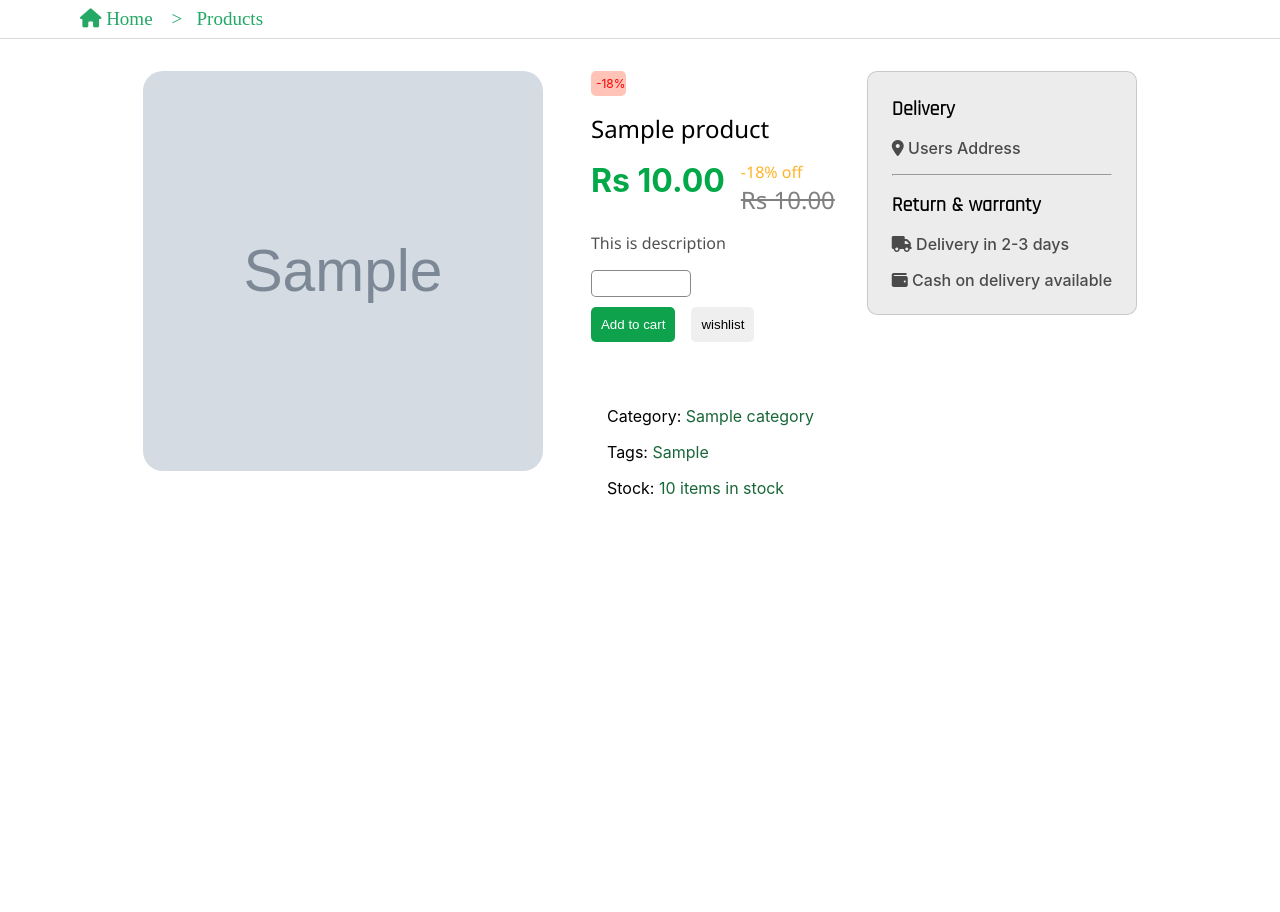
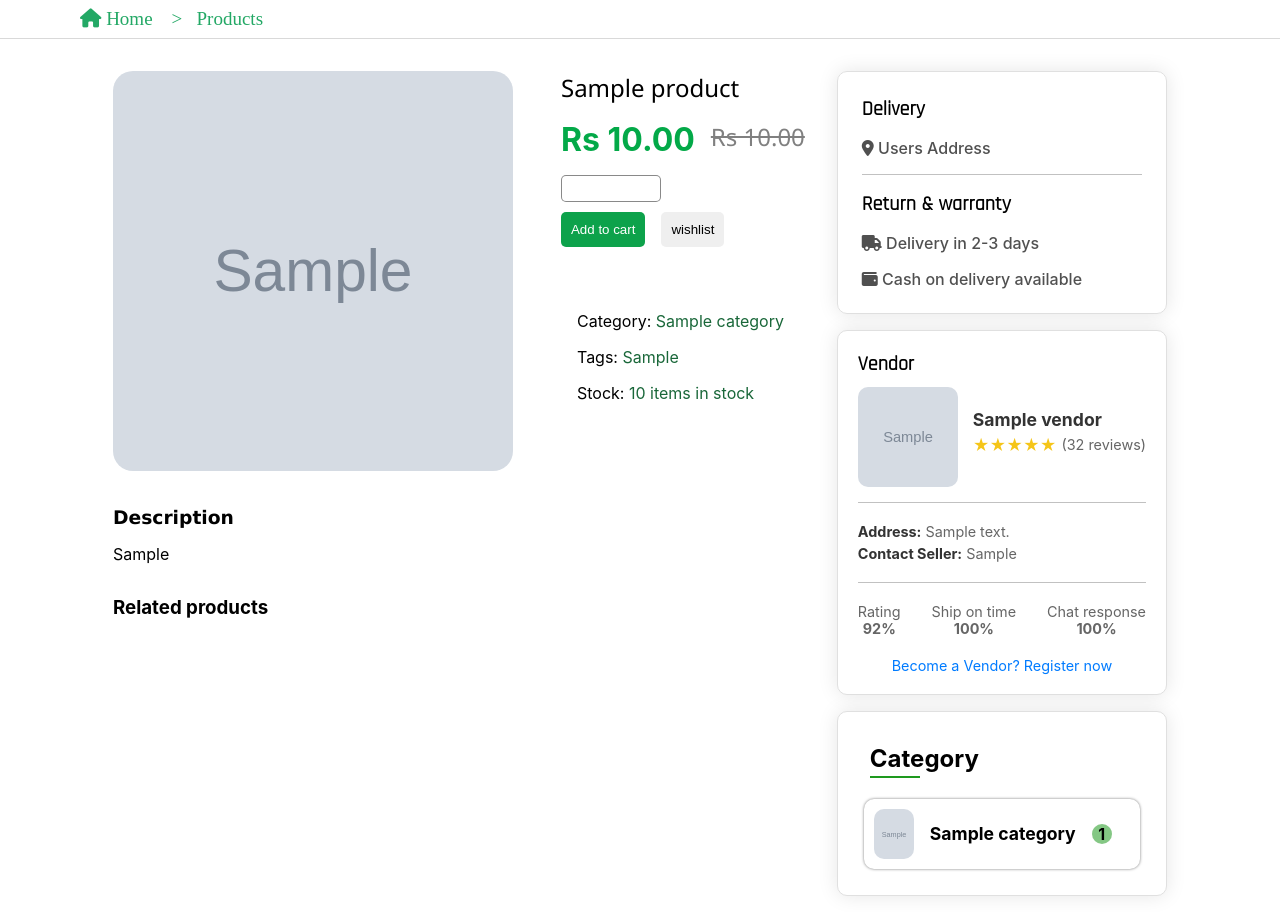
Before and after one commit to Prateek-Giree/Ecommerce_website_django, a Django app: page /products/1/ in a window 1280 px wide. Shown: the part 188-1100 px from the top of the page. Before the commit the page ends 683 px from the top, so only its background shows below. Run offline with Django 4.2, Linux system fonts and the light colour scheme; tables that the repository leaves empty hold one stand-in row (values such as "Sample post"); grey boxes marked "Sample" are stand-in pictures; some web fonts are replaced.

Commit message:
Bulk commit

```diff
--- a/ecomm/admin.py
+++ b/ecomm/admin.py
@@ -1,8 +1,13 @@
 from django.contrib import admin
 from .models import Category, Vendor, Product
+from .models import Wishlist, Review, UserProfile
 
 
 # Register your models here.
 admin.site.register(Category)
 admin.site.register(Vendor)
 admin.site.register(Product)
+
+admin.site.register(Wishlist)
+admin.site.register(Review)
+admin.site.register(UserProfile)
--- a/ecomm/models.py
+++ b/ecomm/models.py
@@ -1,4 +1,5 @@
 from django.db import models
+from django.contrib.auth.models import User
 
 # Create your models here.
 
@@ -36,3 +37,43 @@ class Product(models.Model):
 
     def __str__(self):
         return self.name
+
+
+    from django.contrib.auth.models import User
+
+class UserProfile(models.Model):
+    user = models.OneToOneField(User, on_delete=models.CASCADE)
+    profile_image = models.ImageField(upload_to="profiles/", blank=True, null=True)
+    phone = models.CharField(max_length=15, blank=True)
+    address = models.TextField(blank=True)
+
+    def __str__(self):
+        return self.user.username
+
+
+class Wishlist(models.Model):
+    user = models.ForeignKey(User, on_delete=models.CASCADE)
+    product = models.ForeignKey(Product, on_delete=models.CASCADE)
+    added_at = models.DateTimeField(auto_now_add=True)
+
+    class Meta:
+        unique_together = ('user', 'product')  # Prevent duplicate wishlists
+
+    def __str__(self):
+        return f"{self.user.username} - {self.product.name}"
+
+
+from django.contrib.auth.models import User
+
+class Review(models.Model):
+    product = models.ForeignKey(Product, on_delete=models.CASCADE, related_name='reviews')
+    user = models.ForeignKey(User, on_delete=models.CASCADE)
+    rating = models.IntegerField(choices=[(i, i) for i in range(1, 6)])  # 1 to 5 stars
+    comment = models.TextField()
+    created_at = models.DateTimeField(auto_now_add=True)
+
+    class Meta:
+        unique_together = ('user', 'product')  # One review per product per user
+
+    def __str__(self):
+        return f"{self.user.username} - {self.product.name} ({self.rating}⭐)"
--- a/ecomm/templates/ecomm/products.html
+++ b/ecomm/templates/ecomm/products.html
@@ -17,21 +17,24 @@
       </div>
 
       <div class="info">
-        <span class="discount">-18%</span>
+        {% if product.discount_percentage != 0 %}
+        <span class="discount">-{{ product.discount_percentage | floatformat:0 }}%</span>
+        {% endif %}
 
         <h3>{{ product.name }}</h3>
 
         <div class="prod-price">
           <span class="p">Rs {{ product.new_price|default:product.price }}</span>
           <div class="dis">
-            <span class="d">-18% off</span>
+            {% if product.discount_percentage != 0 %}
+            <span class="d">-{{ product.discount_percentage | floatformat:0 }}% off</span>
+            {% endif %}
             {% if product.new_price %}
             <span class="old-price">Rs {{ product.price }}</span>
             {% endif %}
           </div>
         </div>
 
-        <p class="prod-description">This is description</p>
 
         <form action="" method="POST">
           <input type="number" name="qty" id="qty" class="qty" />
@@ -43,15 +46,65 @@
 
         <div class="prod-information">
           <span
-            >Category: <span style="color: rgb(25, 103, 57)">{{ product.category.name }}</span></span
+          >Category: <span style="color: rgb(25, 103, 57)">{{ product.category.name }}</span></span
           >
           <span>Tags: <span style="color: rgb(25, 103, 57)"> {{ product.tag }} </span></span>
           <span
-            >Stock:
-            <span style="color: rgb(25, 103, 57)">10 items in stock</span></span
+          >Stock:
+          <span style="color: rgb(25, 103, 57)">10 items in stock</span></span
           >
         </div>
       </div>
+    </div>
+
+    <dl>
+      <dt>
+        <h3>
+          Description
+        </h3></dt>
+      <dd> {{ product.discription }} </dd>
+    </dl>
+
+
+    <h3>Related products</h3>
+    <div class="related-prod">
+      {% for related_product in related_products  %}
+      <div class="cards">
+        <div class="product-grid">
+          <!-- Loop through the recent products -->
+          <div class="product-item">
+            <small class="off">
+              -{{ related_product.discount_percentage|floatformat:0 }}%
+            </small>
+
+            <a style="text-decoration: none" href="{% url "products" related_product.id %}">
+              <img src="{{ related_product.image.url }}" alt="{{ related_product.name }}" />
+              <small>{{ related_product.category.name }}</small>
+              <h3>{{ related_product.name }}</h3>
+            </a>
+            By
+            <a style="text-decoration: none" href="">
+              <span>{{ related_product.vendor.name }}</span>
+            </a>
+            <br />
+
+            <div class="price-btn">
+              <div class="price">
+                <span>Rs.{{ related_product.new_price|default:related_product.price }}</span>
+                <p><s>Rs.{{ related_product.price }} </s></p>
+              </div>
+
+              <div class="btns">
+                <a class="add" href=""
+                  ><i class="fa fa-cart-shopping"></i>Add</a
+                >
+                <a href=""><i class="fa-regular fa-heart"></i></a>
+              </div>
+            </div>
+          </div>
+        </div>
+      </div>
+      {% endfor %}
     </div>
   </section>
 
@@ -61,9 +114,59 @@
       <p><i class="fa-solid fa-location-dot"></i> Users Address</p>
       <hr />
       <h3>Return & warranty</h3>
-      <p><i class="fa-solid fa-truck"></i> Delivery in 2-3 days</p>
+      <p><i class="fa-solid fa-truck"></i>
+
+        {% if product.category.name|lower == "food" or product.category.name|lower == "snacks" %}
+        Instant Delivery </p>
+        {% else %}
+        Delivery in 2-3 days
+        {% endif %}
+
       <p> <i class="fa-solid fa-wallet"></i> Cash on delivery available</p>
     </div>
+
+    <div class="vendor-section">
+      <div class="vendor-header">
+          <h3>Vendor</h3>
+      </div>
+
+      <div class="vendor-info">
+          <img src=" {{vendor.image.url}} " alt="Vendor Logo" class="vendor-logo">
+          <div class="vendor-details">
+            <h4>{{ vendor.name }}</h4>
+            <div class="vendor-rating">
+              <span class="stars">★★★★★</span>
+              <span class="reviews">(32 reviews)</span>
+            </div>
+          </div>
+        </div>
+        <hr>
+
+        <div class="vendor-contact">
+          <p><strong>Address:</strong> {{ vendor.address }} </p>
+          <p><strong>Contact Seller:</strong> {{vendor.contact}} </p>
+      </div>
+        <hr/>
+      <div class="vendor-stats">
+          <div class="stat">
+              <p>Rating</p>
+              <p class="stat-value">92%</p>
+          </div>
+          <div class="stat">
+              <p>Ship on time</p>
+              <p class="stat-value">100%</p>
+          </div>
+          <div class="stat">
+              <p>Chat response</p>
+              <p class="stat-value">100%</p>
+          </div>
+      </div>
+
+      <a href="#" class="vendor-link">Become a Vendor? Register now</a>
+  </div>
+
+  {% include "ecomm/category.html" %}
+
   </section>
 </main>
 {% endblock body %}
--- a/ecomm/views.py
+++ b/ecomm/views.py
@@ -1,5 +1,5 @@
 from django.shortcuts import render
-from .models import Category, Product
+from .models import Category, Product, Vendor
 from django.db.models import Count
 
 # Create your views here.
@@ -27,13 +27,18 @@ def index(request):
 
 
 def products(request,pk):
+
     product= Product.objects.filter(id=pk)
+    categories = Category.objects.annotate(product_count=Count("product"))
+    related_products = Product.objects.filter(category=product[0].category).exclude(id=pk)[:4]
+
     try:
         product = product[0]
     except IndexError:
         product = None
     if product is None:
         return render(request, "ecomm/404.html")
+    # Calculate discount percentage for the main product
     if product.new_price and product.price:
         product.discount_percentage = (
             (product.price - product.new_price) / product.price
@@ -42,7 +47,21 @@ def products(request,pk):
         product.discount_percentage = 0
 
 
+    # Calculate discount percentage for related products
+    for product in related_products:
+        if product.new_price and product.price:
+            product.discount_percentage = (
+                (product.price - product.new_price) / product.price
+            ) * 100
+        else:
+            product.discount_percentage = 0  # No discount if no new_price or price
+
+    vendor = product.vendor
+
     context = {
         "product": product,
+        "vendor": vendor,
+        "categories": categories,
+        "related_products": related_products,
     }
     return render(request, "ecomm/products.html", context)
--- a/static/css/styles.css
+++ b/static/css/styles.css
@@ -35,6 +35,7 @@ html {
   border-radius: 10px;
   padding: 1rem;
   box-shadow: 0 0 20px rgba(0, 0, 0, 0.1);
+  border: 1px solid #e0e0e0;
 }
 
 .category-card h1,
@@ -311,6 +312,7 @@ html {
   justify-content: center;
   padding: 1rem 5rem;
   gap: 2rem;
+  /* width: 75%; */
 }
 
 .product-details .prod{
@@ -424,8 +426,15 @@ html {
   }
 
 
+  .product-vendor{
+    display: flex;
+    flex-direction: column;
+    gap:1rem
+  }
+
 .details .product-vendor .delivery{
-  background-color:rgba(214, 214, 214, 0.467);
+  /* background-color:rgba(214, 214, 214, 0.467); */
+  box-shadow: 0 0 20px rgba(0, 0, 0, 0.1);
   padding: 1.5rem;
   display: flex;
   flex-direction: column;
@@ -434,12 +443,137 @@ html {
   color: rgba(0, 0, 0, 0.685);
   font-weight: 550;
   font-size: 1rem;
-  border: 1px solid rgba(0, 0, 0, 0.15);
+  border: 1px solid #e0e0e0;
 }
 
+hr{
+  border: none;
+  height: 1px;
+  background-color: rgba(0, 0, 0, 0.245);
+}
+.vendor-header h3,
 .delivery h3{
   font-size: 20px;
   font-weight: bold;
   color: black;
   font-family: 'Rajdhani', sans-serif;
 }
+
+/* Vendor Section Styles */
+.vendor-section {
+  background-color: white;
+  box-shadow: 0 0 20px rgba(0, 0, 0, 0.1);
+  border: 1px solid #e0e0e0;
+  border-radius: 10px;
+  padding: 20px;
+
+}
+
+/* Vendor Info (Logo, Name, Rating) */
+.vendor-info {
+  display: flex;
+  align-items: center;
+  margin-bottom: 15px;
+}
+
+.vendor-logo {
+  margin-top: 10px;
+  width: 100px;
+  height: 100px;
+  border-radius:10px;
+  margin-right: 15px;
+}
+
+.vendor-details h4 {
+  font-size: 1.1em;
+  color: #333;
+  margin-bottom: 5px;
+}
+
+.vendor-rating {
+  display: flex;
+  align-items: center;
+}
+
+.stars {
+  color: #f5c518;
+  font-size: 1em;
+}
+
+.reviews {
+  font-size: 0.9em;
+  color: #666;
+  margin-left: 5px;
+}
+
+/* Vendor Contact Info */
+.vendor-contact {
+  margin:20px 0 20px 0;
+}
+
+.vendor-contact p {
+  font-size: 0.9em;
+  color: #666;
+  margin-bottom: 5px;
+}
+
+.vendor-contact strong {
+  color: #333;
+}
+
+/* Vendor Stats (Rating, Ship on time, Chat response) */
+.vendor-stats {
+  display: flex;
+  justify-content: space-between;
+  margin:20px 0 20px 0;
+}
+
+.stat {
+  text-align: center;
+}
+
+.stat p {
+  font-size: 0.9em;
+  color: #666;
+}
+
+.stat-value {
+  font-size: 1em;
+  font-weight: bold;
+  color: #333;
+}
+
+/* Vendor Link */
+.vendor-link {
+  display: block;
+  text-align: center;
+  font-size: 0.9em;
+  color: #007bff;
+  text-decoration: none;
+}
+
+.vendor-link:hover {
+  text-decoration: underline;
+}
+
+ .product-details dl{
+  margin: 2rem 0 2rem 0;
+  display: flex;
+  flex-direction: column;
+  text-align: justify;
+
+}
+
+.product-details dl dt h3{
+  font-family:'Lucida Sans', 'Lucida Sans Regular', 'Lucida Grande', 'Lucida Sans Unicode', Geneva, Verdana, sans-serif;
+  margin-bottom: 1rem;
+}
+
+
+/* RELATED PRODUCT  */
+
+.related-prod{
+  display: flex;
+  flex-wrap: wrap;
+  gap: 1rem;
+}
```
Also changed, not shown: ecomm/migrations/0006_userprofile_review_wishlist.py (added).
